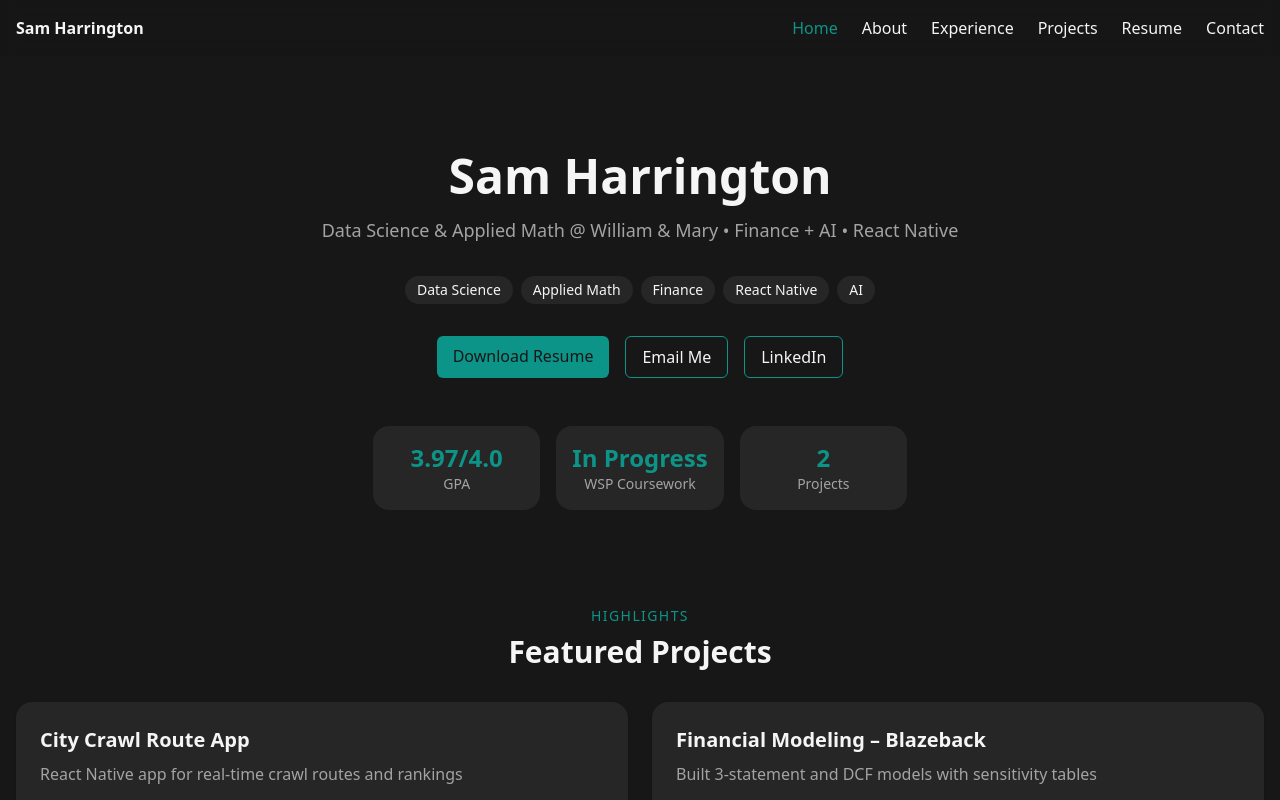
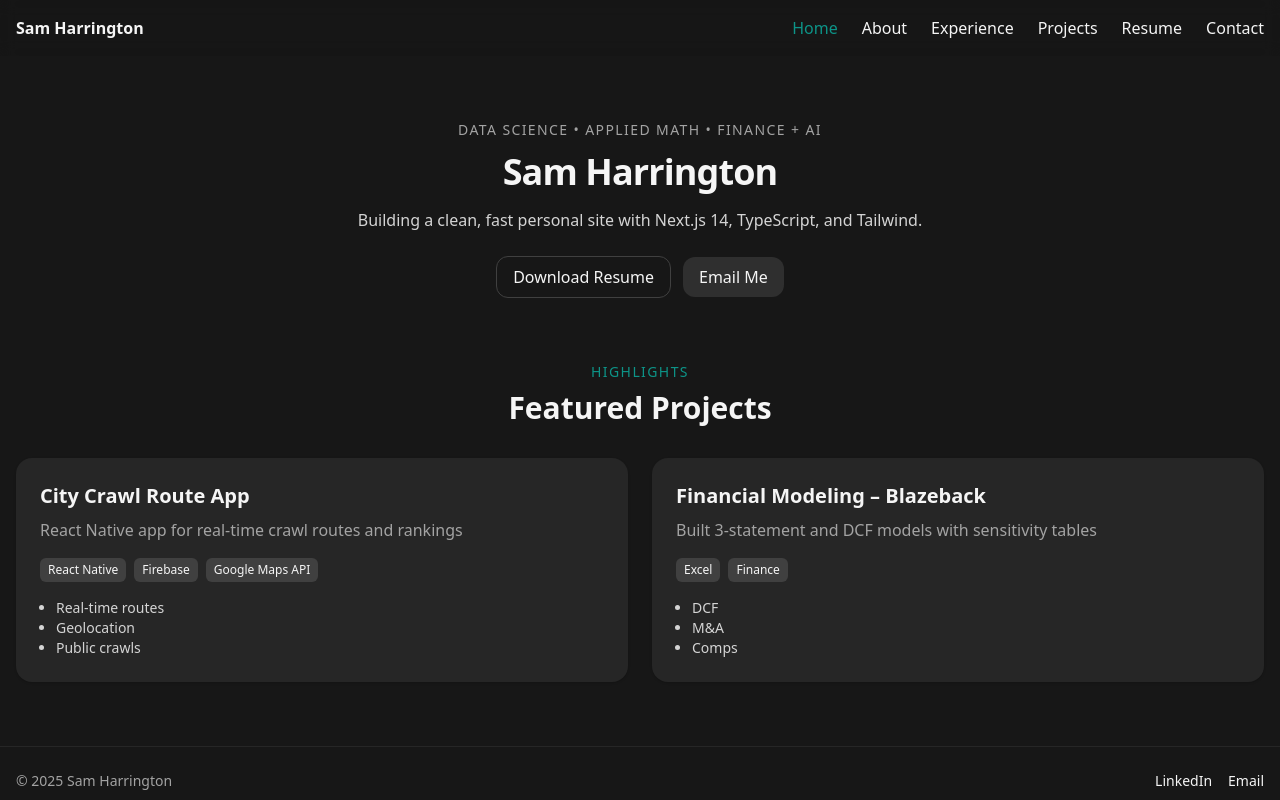
Before and after one commit to SammyHarry/SamHarrington, a Next.js app: page / in a window 1280 px wide. Shown: the top 800 px of the page. Built offline with nearby package versions, Linux system fonts and the light colour scheme.

Commit message:
Fix Hero component (remove framer-motion), clean next.config.mjs

```diff
--- a/app/layout.tsx
+++ b/app/layout.tsx
@@ -1,7 +1,6 @@
 import './globals.css';
 import { ReactNode } from 'react';
 import { Metadata } from 'next';
-import { ThemeProvider } from 'next-themes';
 import Nav from '@/components/nav';
 import Footer from '@/components/footer';
 
@@ -14,11 +13,9 @@ export default function RootLayout({ children }: { children: ReactNode }) {
   return (
     <html lang="en" suppressHydrationWarning>
       <body className="bg-neutral-900 text-neutral-100">
-        <ThemeProvider attribute="class" defaultTheme="dark" enableSystem={false}>
-          <Nav />
-          <main className="container mx-auto px-4">{children}</main>
-          <Footer />
-        </ThemeProvider>
+        <Nav />
+        <main className="container mx-auto px-4">{children}</main>
+        <Footer />
       </body>
     </html>
   );
--- a/components/hero.tsx
+++ b/components/hero.tsx
@@ -1,53 +1,34 @@
-import { motion } from 'framer-motion';
-import Link from 'next/link';
-import Stat from './stat';
+"use client";
 
-const chips = ['Data Science', 'Applied Math', 'Finance', 'React Native', 'AI'];
+import React from "react";
 
 export default function Hero() {
   return (
-    <section className="flex flex-col items-center py-24 text-center">
-      <motion.h1
-        className="text-5xl font-bold mb-4"
-        initial={{ opacity: 0, y: 20 }}
-        animate={{ opacity: 1, y: 0 }}
-      >
+    <section className="py-16">
+      <div className="mx-auto max-w-3xl text-center">
+        <p className="text-sm uppercase tracking-widest text-neutral-400">
+          Data Science • Applied Math • Finance + AI
+        </p>
+        <h1 className="mt-3 text-4xl font-bold tracking-tight">
           Sam Harrington
-      </motion.h1>
-      <p className="mb-8 text-lg text-neutral-400">
-        Data Science & Applied Math @ William & Mary • Finance + AI • React Native
+        </h1>
+        <p className="mt-4 text-neutral-300">
+          Building a clean, fast personal site with Next.js 14, TypeScript, and Tailwind.
         </p>
-        <div className="flex flex-wrap justify-center gap-2 mb-8">
-          {chips.map((c) => (
-            <span key={c} className="rounded-2xl bg-neutral-800 px-3 py-1 text-sm">
-              {c}
-            </span>
-          ))}
-        </div>
-        <div className="flex flex-col gap-4 sm:flex-row">
-        <Link
+        <div className="mt-6 flex items-center justify-center gap-3">
+          <a
             href="/Sam_Harrington_Resume.pdf"
-          className="rounded-md bg-accent px-4 py-2 text-neutral-900"
+            className="rounded-xl border border-neutral-700 px-4 py-2 hover:bg-neutral-800"
           >
             Download Resume
-        </Link>
-        <Link
+          </a>
+          <a
             href="mailto:sharrington329@gmail.com"
-          className="rounded-md border border-accent px-4 py-2"
+            className="rounded-xl bg-white/10 px-4 py-2 hover:bg-white/20"
           >
             Email Me
-        </Link>
-        <Link
-          href="https://www.linkedin.com/in/s-harrington011"
-          className="rounded-md border border-accent px-4 py-2"
-        >
-          LinkedIn
-        </Link>
+          </a>
         </div>
-      <div className="mt-12 grid grid-cols-1 gap-4 sm:grid-cols-3">
-        <Stat label="GPA" value="3.97/4.0" />
-        <Stat label="WSP Coursework" value="In Progress" />
-        <Stat label="Projects" value="2" />
       </div>
     </section>
   );
--- /dev/null
+++ b/components/theme-provider.tsx
@@ -0,0 +1,12 @@
+"use client";
+
+import * as React from "react";
+import { ThemeProvider } from "next-themes";
+
+export function Providers({ children }: { children: React.ReactNode }) {
+  return (
+    <ThemeProvider attribute="class" defaultTheme="dark" enableSystem>
+      {children}
+    </ThemeProvider>
+  );
+}
--- a/next.config.mjs
+++ b/next.config.mjs
@@ -1,12 +1,14 @@
-import createMDX from '@next/mdx';
+import createMDX from "@next/mdx";
 
-const withMDX = createMDX({});
+// Enable MDX support
+const withMDX = createMDX();
 
-export default withMDX({
-  experimental: {
-    appDir: true,
-  },
+/** @type {import('next').NextConfig} */
+const nextConfig = {
   images: {
     domains: [],
   },
-});
+  pageExtensions: ["ts", "tsx", "md", "mdx"],
+};
+
+export default withMDX(nextConfig);
--- a/package.json
+++ b/package.json
@@ -21,8 +21,8 @@
     "next-seo": "6.1.0",
     "next-sitemap": "4.2.3",
     "next-themes": "0.2.1",
-    "react": "18.2.0",
-    "react-dom": "18.2.0",
+    "react": "18.3.1",
+    "react-dom": "18.3.1",
     "yaml": "2.4.2",
     "zod": "3.22.4"
   },
```
Also changed, not shown: 1 other file (tests, documents, lock files or other folders). Lines whose indentation alone changed are shown as unchanged.
